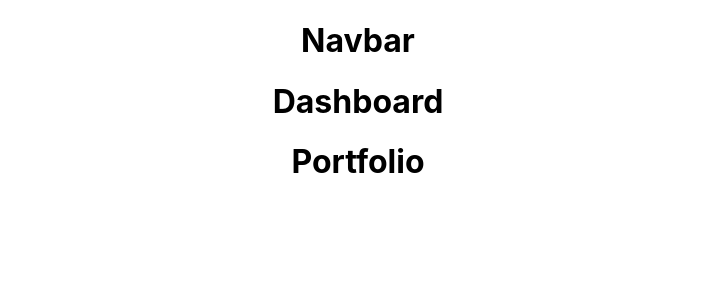
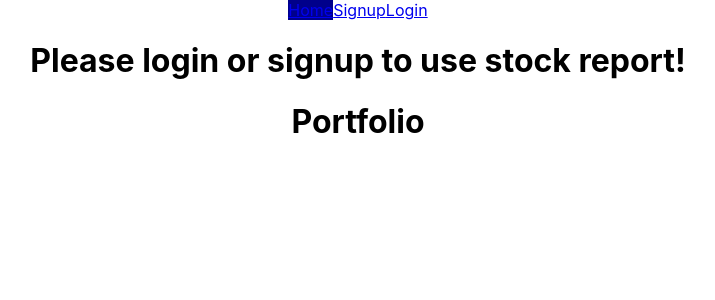
Before and after one commit to nkdmiller/stock-report-redux, a React (Create React App) app in the folder client/: page / in a window 1280 px wide. Shown: the top 300 px of the page, without its empty margins (282-997 px from the left). Built offline with nearby package versions, Linux system fonts and the light colour scheme.

Commit message:
Added routes to navbar

```diff
--- a/client/src/App.js
+++ b/client/src/App.js
@@ -4,15 +4,27 @@ import './App.css';
 import Navbar from './containers/Navbar'
 import Dashboard from './containers/Dashboard'
 import Portfolio from './containers/Portfolio'
-
+import ReactDOM from 'react-dom';
+import {
+  BrowserRouter as Router,
+  Route,
+  Link,
+  Redirect,
+  NavLink
+} from 'react-router-dom'
 class App extends Component {
   render() {
     return (
       <div className="App">
-        <Navbar/>
-        <Dashboard/>
-        <Portfolio/>
+        <Router>
+          <React.Fragment>
+            <Navbar/>
+            <Dashboard/>
+            <Portfolio/>
+          </React.Fragment>
+        </Router>
       </div>
+
     );
   }
 }
--- a/client/src/containers/Dashboard.js
+++ b/client/src/containers/Dashboard.js
@@ -1,12 +1,36 @@
 import React, { Component } from 'react';
-
+import ReactDOM from 'react-dom';
+import {
+  BrowserRouter as Router,
+  Route,
+  Link,
+  Redirect,
+  NavLink
+} from 'react-router-dom'
+const noUser = () => <h1>Please login or signup to use stock report!</h1>;
+const Signup = () => <h1>Signup!</h1>;
+const Login = () =>
+  <form>
+    <h1>Login</h1>
+    <div>
+      <input type="text" name="username" placeholder="Username" />
+      <label htmlFor="username">Username</label>
+    </div>
+    <div>
+      <input type="password" name="password" placeholder="Password" />
+      <label htmlFor="password">Password</label>
+    </div>
+    <input type="submit" value="Login" />
+  </form>;
 
 class Dashboard extends Component {
   render() {
     return (
-      <div className="Dashboard">
-        <h1>Dashboard</h1>
-      </div>
+    		<React.Fragment>
+		      <Route exact path="/login" component={Login} />
+		      <Route exact path="/" component={noUser} />
+		      <Route exact path="/signup" component={Signup} />
+		    </React.Fragment>
     );
   }
 }
--- a/client/src/containers/Navbar.js
+++ b/client/src/containers/Navbar.js
@@ -1,12 +1,47 @@
 import React, { Component } from 'react';
 
+import ReactDOM from 'react-dom';
+import {
+  BrowserRouter as Router,
+  Route,
+  Link,
+  Redirect,
+  NavLink
+} from 'react-router-dom'
 
 class Navbar extends Component {
+
   render() {
     return (
-      <div className="Navbar">
-        <h1>Navbar</h1>
-      </div>
+
+    	<>
+		    <NavLink
+		      to="/"
+		      /* set exact so it knows to only set activeStyle when route is deeply equal to link */
+		      exact
+		      /* add prop for activeStyle */
+		      activeStyle={{
+		        background: 'darkblue'
+		      }}
+		    >Home</NavLink>
+
+		    <NavLink
+		      to='/signup'
+		      exact
+		      activeStyle={{
+		        background: 'darkblue'
+		      }}
+		    >Signup</NavLink>
+
+		    <NavLink
+		      to='/login'
+		      exact
+		      activeStyle={{
+		        background: 'darkblue'
+		      }}
+		    >Login</NavLink>
+		 </>
+
     );
   }
 }
--- a/package.json
+++ b/package.json
@@ -1,5 +1,9 @@
 {
   "name": "stock-report-redux",
   "private": true,
-  "dependencies": {}
+  "dependencies": {
+    "react": "^16.6.3",
+    "react-dom": "^16.6.3",
+    "react-router-dom": "^4.4.0-beta.6"
+  }
 }
```
Also changed, not shown: 1 other file (tests, documents, lock files or other folders).
